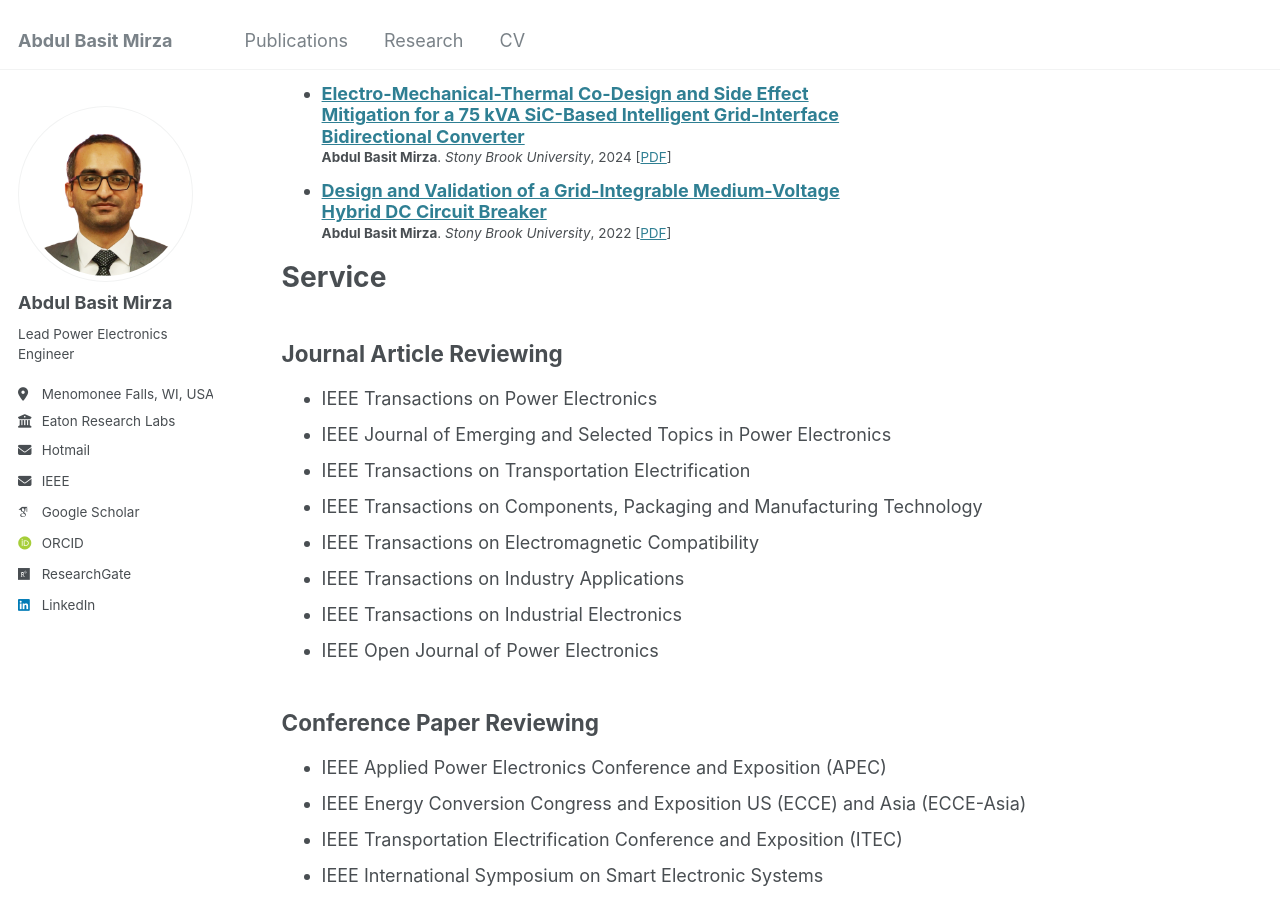
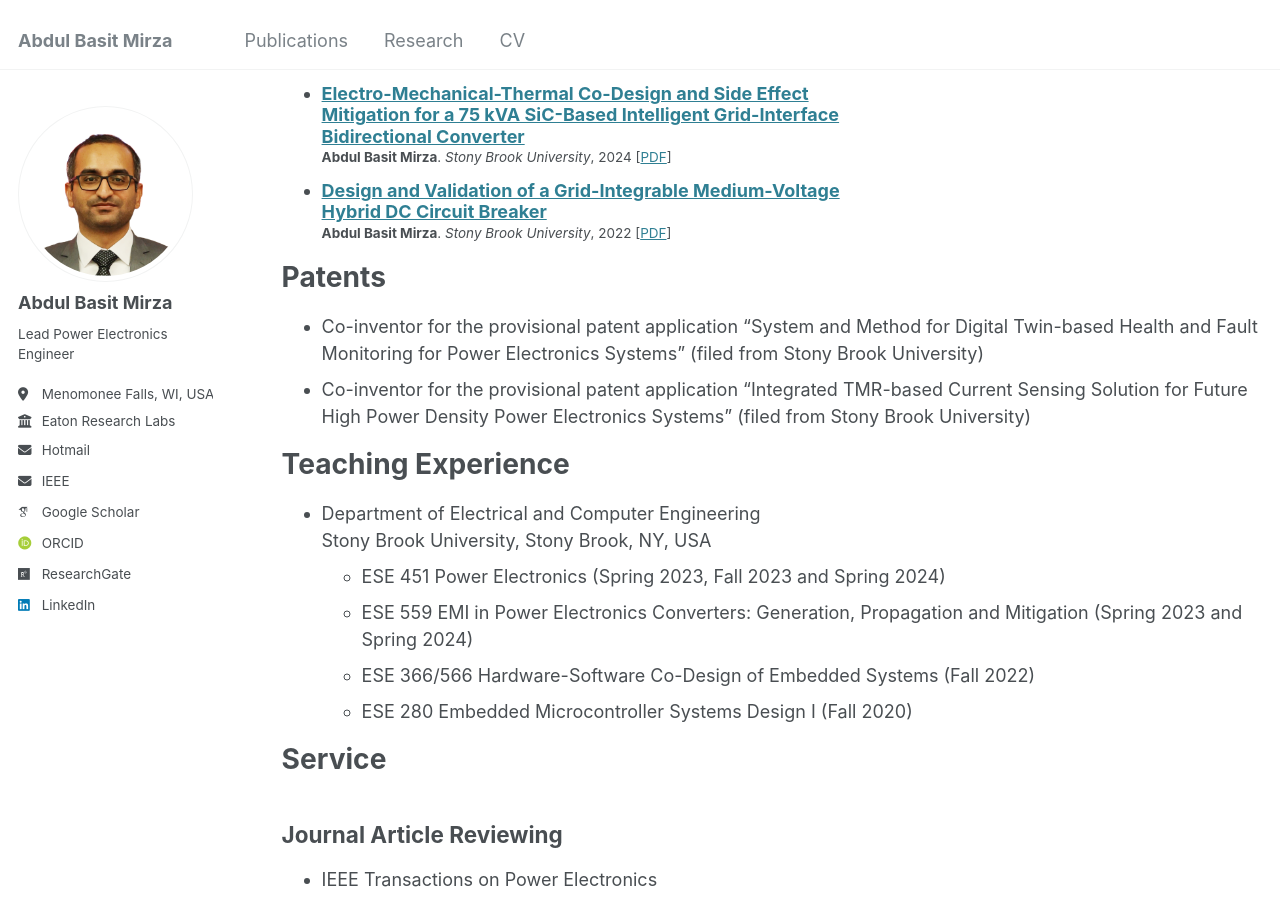
Before and after one commit to AbdulBasitMirza/abdulbasitmirza.github.io, a Jekyll site: the page built from _pages/cv.md, in a window 1280 px wide and 900 px high, scrolled down 3594 px. Built offline with Jekyll 4.4.1, drawn with Linux system fonts in a browser that asks for light colours; some web fonts are replaced; some of the changed text lies outside the part shown.

Commit message:
Update cv.md

```diff
--- a/_pages/cv.md
+++ b/_pages/cv.md
@@ -42,9 +42,9 @@ Work & Research Experience
   * Grid-Integrable Medium-Voltage Hybrid DC Circuit Breaker (HCB)
     * Designed a novel integrated E-Core magnetic structure with zero magnetic bias in normal operation.
 * March 2019 – December 2019: Site Engineer <br>
-  Power Technology Research, Munich - Germany	(remote work)
+  China Electric Power Equipment and Technology, Lahore, Pakistan
   * ± 660 kV 800 km HVDC Transmission Line
-    * Sampling and inspection of material available at site.
+    * Sampling and material inspection on-site.
     * Managed quality control and safety issues on-site, ensuring compliance with technical designs and drawings.
 * September 2018 – February 2019: Research Analyst – Transmission and Distribution Systems  <br>
   University of Arkansas, Fayetteville, AR, USA
@@ -86,6 +86,20 @@ Theses
     {% endif %}
   {% endfor %}</ul>
 
+Patents
+======
+* Co-inventor for the provisional patent application “System and Method for Digital Twin-based Health and Fault Monitoring for Power Electronics Systems” (filed from Stony Brook University)
+* Co-inventor for the provisional patent application “Integrated TMR-based Current Sensing Solution for Future High Power Density Power Electronics Systems” (filed from Stony Brook University)
+
+Teaching Experience
+======
+
+* Department of Electrical and Computer Engineering <br>
+  Stony Brook University, Stony Brook, NY, USA
+  * ESE 451 Power Electronics (Spring 2023, Fall 2023 and Spring 2024)
+  * ESE 559 EMI in Power Electronics Converters: Generation, Propagation and Mitigation (Spring 2023 and Spring 2024)
+  * ESE 366/566 Hardware-Software Co-Design of Embedded Systems (Fall 2022)
+  * ESE 280 Embedded Microcontroller Systems Design I (Fall 2020)
 
 Service
 ======
```
